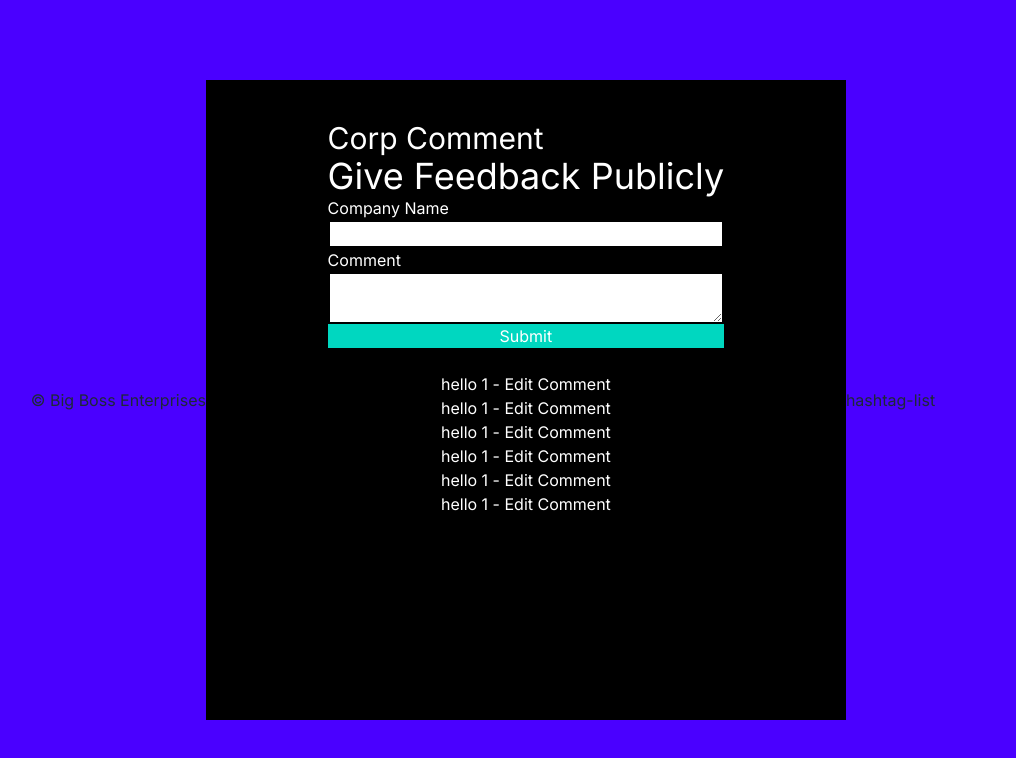
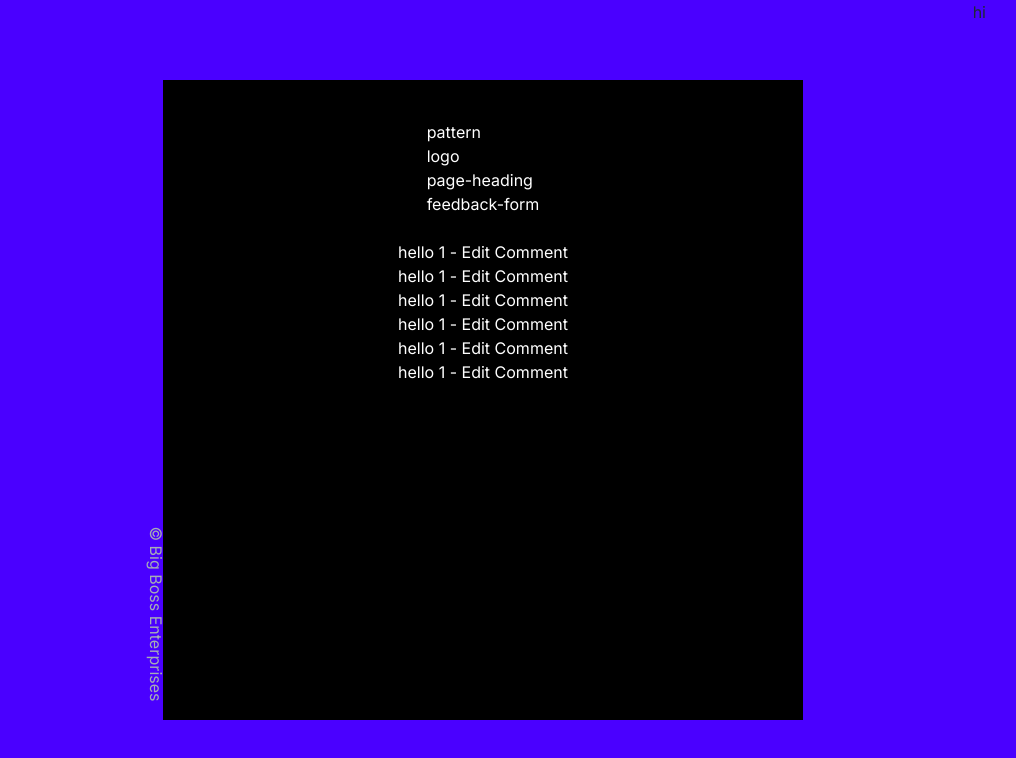
Before and after one commit to aaronaltman/gpt-genius-app, a Next.js app: page /corp-comment in a window 1280 px wide. Shown: the top 758 px of the page, without its empty margins (157-1173 px from the left). Built offline with nearby package versions, Linux system fonts and the light colour scheme.

Commit message:
upt to the cloud

```diff
--- a/src/app/(corpcomment)/_components/footer.tsx
+++ b/src/app/(corpcomment)/_components/footer.tsx
@@ -2,8 +2,8 @@ import React from "react";
 
 export default function Footer() {
   return (
-    <footer>
-      <div>&copy; Big Boss Enterprises</div>
+    <footer className="absolute rotate-90 left-[225px] bottom-[174px]">
+      <div className="text-[#a6adb5]">&copy; Big Boss Enterprises</div>
     </footer>
   );
 }
--- a/src/app/(corpcomment)/_components/hashtag-list.tsx
+++ b/src/app/(corpcomment)/_components/hashtag-list.tsx
@@ -1,3 +1,9 @@
 export default function HashtagList() {
-  return <div>hashtag-list</div>;
+  return (
+    <div className="absolute right-[137px] top-0 max-w-content">
+      <ol>
+        <li>hi</li>
+      </ol>
+    </div>
+  );
 }
--- a/src/app/(corpcomment)/_components/header.tsx
+++ b/src/app/(corpcomment)/_components/header.tsx
@@ -1,24 +1,16 @@
+import FeedbackForm from "./header/feedback-form";
+import Logo from "./header/logo";
+import PageHeading from "./header/page-heading";
+import Pattern from "./header/pattern";
+
 export default function Header() {
   return (
     <>
       <header className="">
-        <h1 className="text-3xl">Corp Comment</h1>
-        <h2 className="text-4xl">Give Feedback Publicly</h2>
-        <form className="flex flex-col">
-          <label htmlFor="companyName">Company Name</label>
-          <input
-            name="companyName"
-            id="companyName"
-            className="border-2 border-black text-slate-950"
-          />
-          <label htmlFor="comment">Comment</label>
-          <textarea
-            name="comment"
-            id="comment"
-            className="border-2 border-black"
-          />
-          <button className="bg-accent text-white">Submit</button>
-        </form>
+        <Pattern />
+        <Logo />
+        <PageHeading />
+        <FeedbackForm />
       </header>
     </>
   );
--- /dev/null
+++ b/src/app/(corpcomment)/_components/header/feedback-form.tsx
@@ -0,0 +1,3 @@
+export default function FeedbackForm() {
+  return <div>feedback-form</div>;
+}
--- /dev/null
+++ b/src/app/(corpcomment)/_components/header/logo.tsx
@@ -0,0 +1,3 @@
+export default function Logo() {
+  return <div>logo</div>;
+}
--- /dev/null
+++ b/src/app/(corpcomment)/_components/header/page-heading.tsx
@@ -0,0 +1,3 @@
+export default function PageHeading() {
+  return <div>page-heading</div>;
+}
--- /dev/null
+++ b/src/app/(corpcomment)/_components/header/pattern.tsx
@@ -0,0 +1,3 @@
+export default function Pattern() {
+  return <div>pattern</div>;
+}
```
